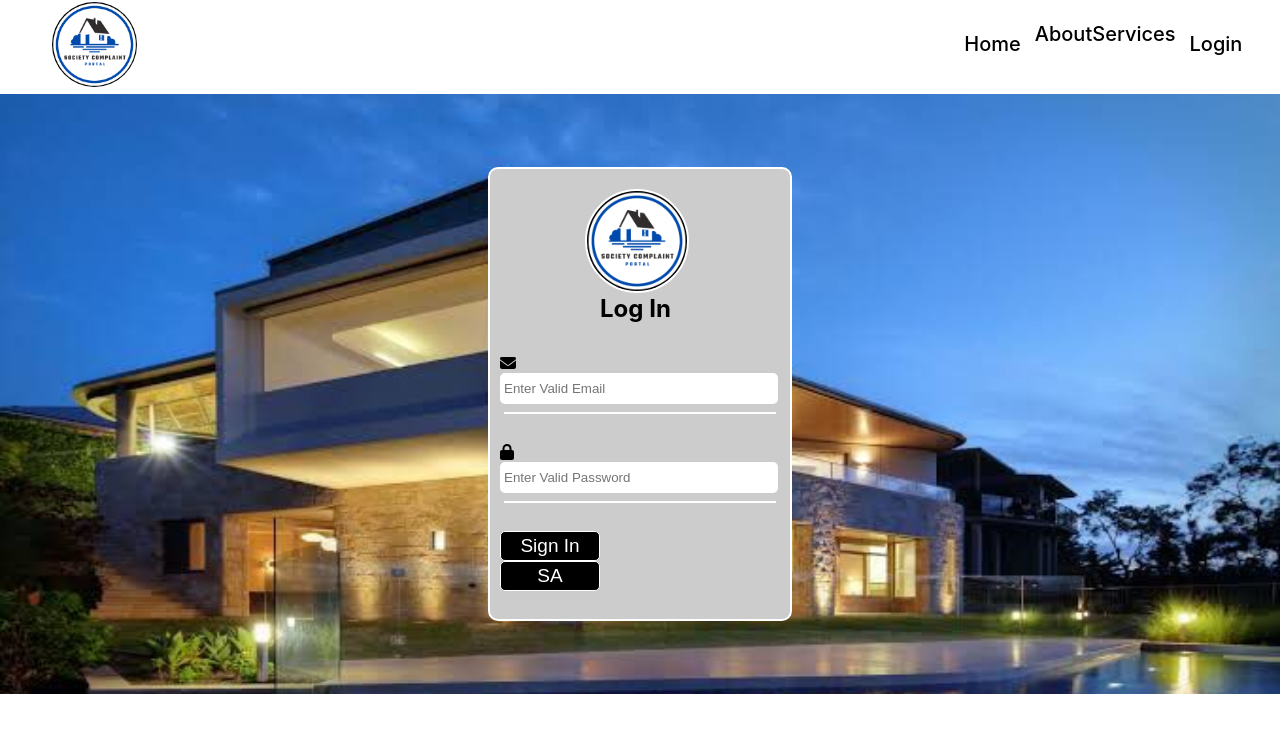
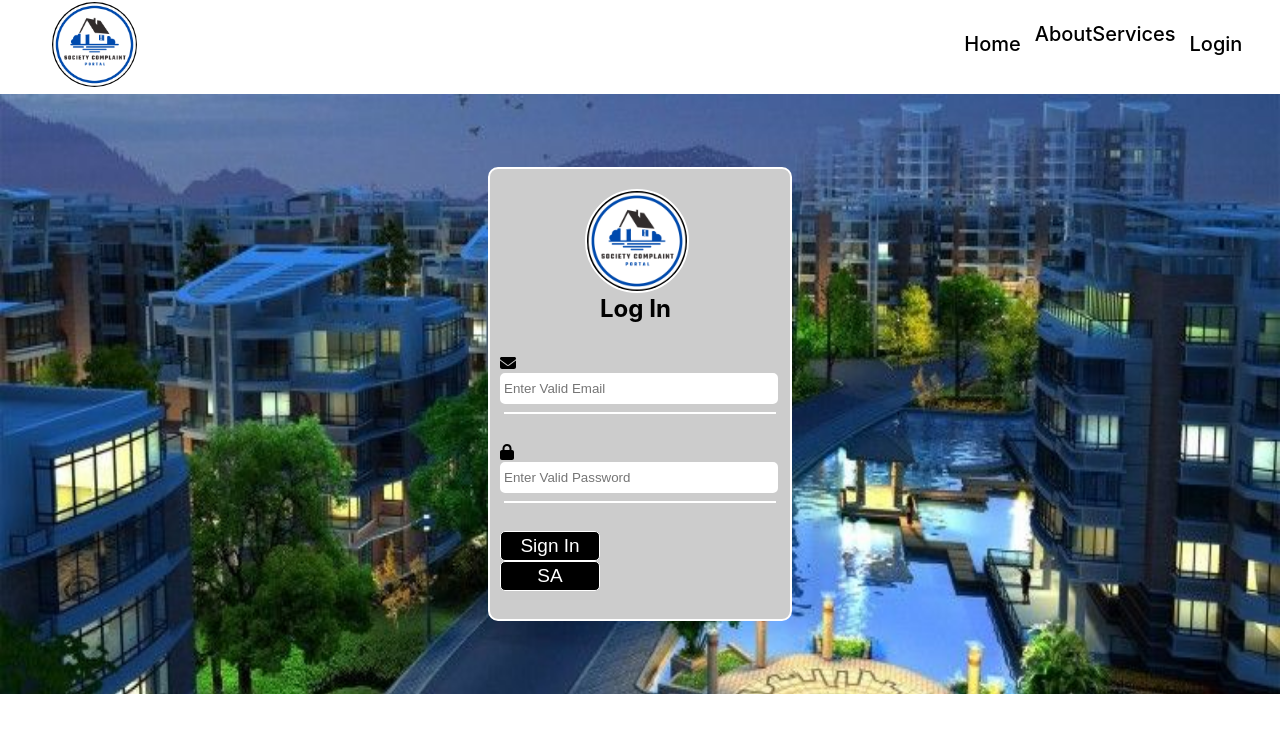
Before and after one commit to Bsef19m519/Society-Complaint-Portal-MERN-, a React (Create React App) app in the folder frontend/: page /login in a window 1280 px wide. Shown: the top 732 px of the page. Built offline with nearby package versions, Linux system fonts and the light colour scheme.

Commit message:
img change

```diff
--- a/frontend/src/components/Login/Login.css
+++ b/frontend/src/components/Login/Login.css
@@ -3,7 +3,7 @@
   justify-content: center;
   align-items: center;
   height: 600px;
-  background-image: url("bg1.jpeg");
+  background-image: url("bg.jpg");
   background-repeat: no-repeat;
   background-size: 100% 800px;
   /* border: 10px solid yellow; */
```
